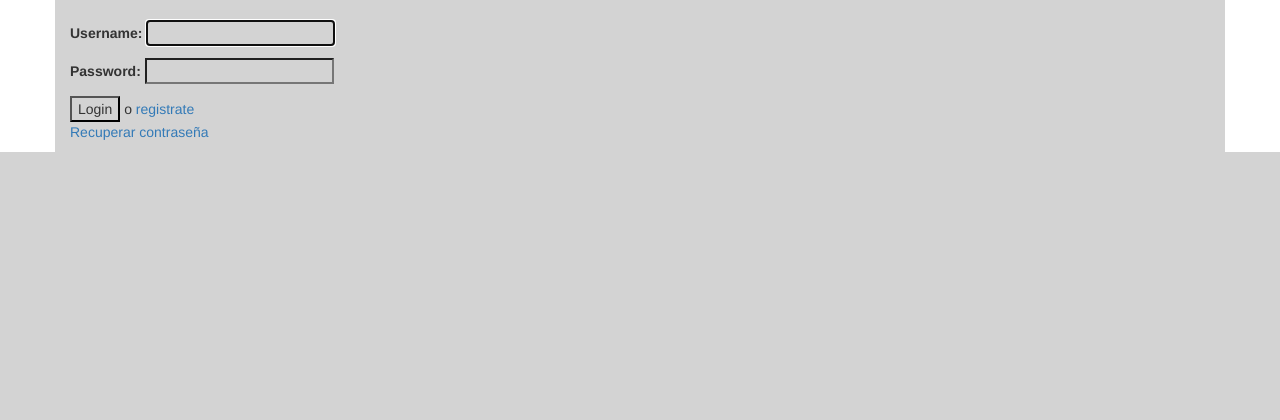
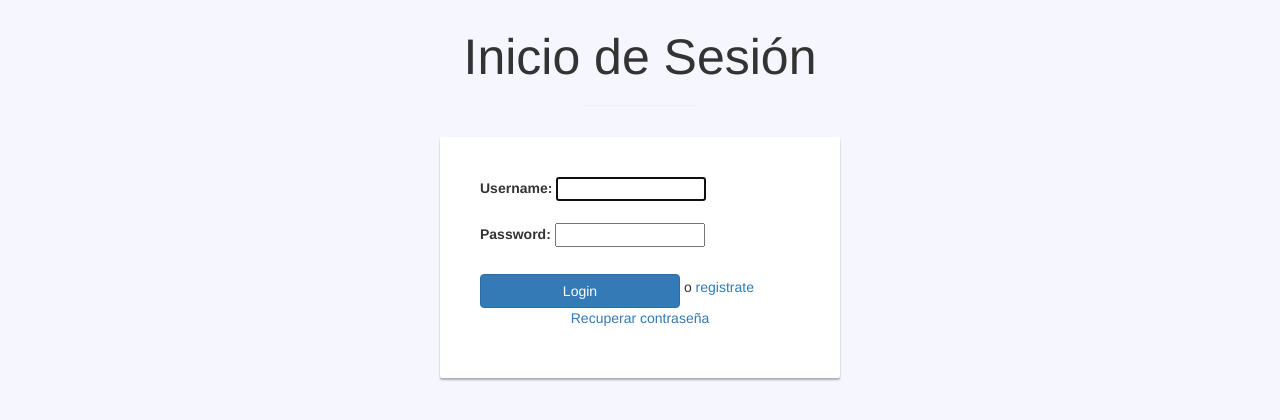
Before and after one commit to tonabarrera/PlayFilms-django, a Django app: page /user/login/ in a window 1280 px wide. Shown: the top 420 px of the page. Run offline with Django 3.2, Linux system fonts and the light colour scheme; some libraries are stand-ins or nearby versions.

Commit message:
Volviendo al login raro

```diff
--- a/templates/login.html
+++ b/templates/login.html
@@ -6,20 +6,30 @@
     <meta charset="UTF-8">
     <title>PlayFilms</title>
     <link rel="stylesheet" href="{% static 'css/bootstrap.min.css' %}">
-    <link rel="stylesheet" href="{% static 'css/bootstrap-theme.min.css' %}">
     <link rel="stylesheet" href="{% static 'css/login.css' %}">
     <script src="{% static 'js/jquery.min.js' %}"></script>
     <script src="{% static 'js/bootstrap.min.js' %}"></script>
 </head>
 <body>
    <div class="container">
-        <form action="" method="post" class="form-signin">
-            <h2 class="form-signin-heading"></h2>
+       <div class="row main">
+           <div class="panel-heading">
+               <div class="panel-title text-center">
+                    <h1 class="title">Inicio de Sesión</h1>
+                    <hr />
+                </div>
+            </div>
+           <div class="main-login main-center">
+                <form action="" method="post" class="form-horizontal">
                 {% csrf_token %}
                 {{ form.as_p }}
-            <input type="submit" value="Login"/> o <a href="{% url 'user:signup' %}">registrate</a>
+                <div class="inline-group">
+                    <input type="submit" value="Login" class="btn btn-primary login-button"/> o <a href="{% url 'user:signup' %}">registrate</a>
+                </div>
                 </form>
-       <p><a href="{% url 'user:reset' %}">Recuperar contraseña</a></p>
+                <p class="text-center"><a href="{% url 'user:reset' %}">Recuperar contraseña</a></p>
+           </div>
+       </div>
     </div>
 </body>
 </html>
--- a/userprofiles/static/css/login.css
+++ b/userprofiles/static/css/login.css
@@ -1,3 +1,60 @@
-* {
-    background: lightgray;
+.main {
+    margin-bottom: 1em;
 }
+body {
+    background: #f5f6ff;
+}
+h1.title {
+    font-size: 50px;
+    font-weight: 400;
+}
+
+hr{
+    width: 10%;
+    color: #fff;
+}
+
+.form-group{
+    margin-bottom: 15px;
+}
+
+label{
+    margin-bottom: 15px;
+}
+
+input,
+input::-webkit-input-placeholder {
+    font-size: 11px;
+    padding-top: 3px;
+}
+
+.main-login{
+    background-color: #fff;
+    /* shadows and rounded borders */
+    -moz-border-radius: 2px;
+    -webkit-border-radius: 2px;
+    border-radius: 2px;
+    -moz-box-shadow: 0px 2px 2px rgba(0, 0, 0, 0.3);
+    -webkit-box-shadow: 0px 2px 2px rgba(0, 0, 0, 0.3);
+    box-shadow: 0px 2px 2px rgba(0, 0, 0, 0.3);
+
+}
+
+.main-center{
+    margin-top: 30px;
+    margin: 0 auto;
+    max-width: 400px;
+    padding: 40px 40px;
+
+}
+
+.login-button{
+    margin-top: 5px;
+    max-width: 400px;
+    width: 200px;
+}
+
+.login-register{
+    font-size: 11px;
+    text-align: center;
+}
```
Lines whose indentation alone changed are shown as unchanged.
